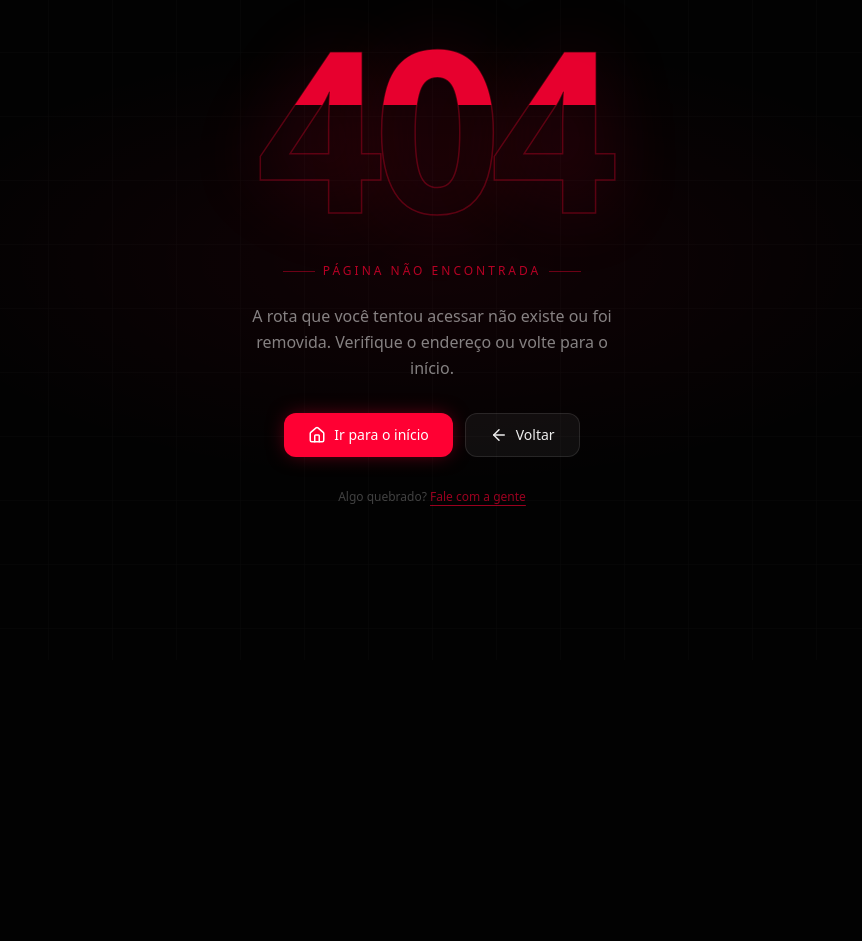
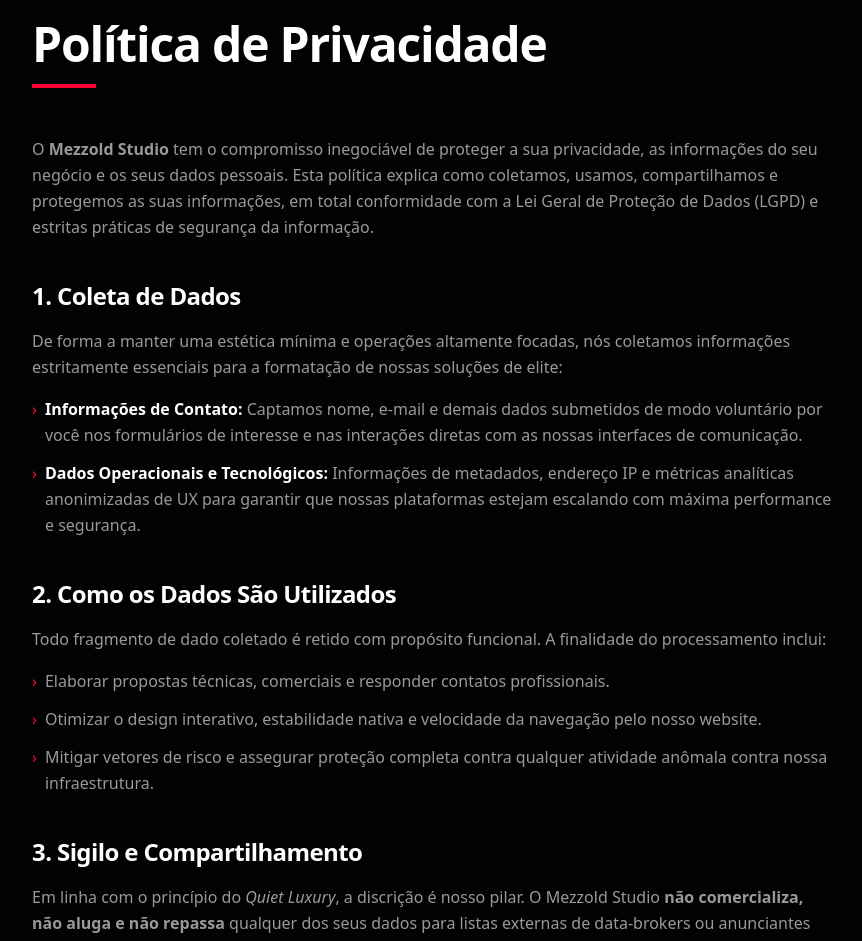
Before and after one commit to ViniciusNoetzold/MezzoldStudios, a Next.js app: page /privacidade in a window 1280 px wide. Before the commit this address had no page. Shown: the part 140-1081 px from the top of the page, without its empty margins (208-1070 px from the left). Before the commit the page ends 800 px from the top, so only its background shows below. Built offline with nearby package versions, Linux system fonts and the light colour scheme.

Commit message:
feat: add privacy policy page and remove terms of use from footer

```diff
--- /dev/null
+++ b/src/app/privacidade/page.tsx
@@ -0,0 +1,84 @@
+import { Header } from "@/components/layout/Header";
+import { Footer } from "@/components/layout/Footer";
+
+export const metadata = {
+  title: "Política de Privacidade | Mezzold Studio",
+  description: "Nossa política de privacidade e compromisso com a confidencialidade e segurança dos dados das nossas empresas parceiras.",
+};
+
+export default function PrivacidadePage() {
+  return (
+    <main className="min-h-screen bg-[#020202] text-white selection:bg-electric-red/30 flex flex-col justify-between">
+      <Header />
+
+      <div className="flex-1 pt-40 pb-24 px-6 md:px-12 max-w-4xl mx-auto w-full">
+        <h1 className="font-sans text-4xl md:text-5xl font-black tracking-tight mb-4 text-white">
+          Política de Privacidade
+        </h1>
+
+        <div className="w-16 h-1 bg-electric-red mb-12"></div>
+
+        <div className="space-y-10 text-white/60 leading-relaxed font-sans text-sm md:text-base">
+          <div>
+            <p className="mb-4">
+              O <strong>Mezzold Studio</strong> tem o compromisso inegociável de proteger a sua privacidade, as informações do seu negócio e os seus dados pessoais. Esta política explica como coletamos, usamos, compartilhamos e protegemos as suas informações, em total conformidade com a Lei Geral de Proteção de Dados (LGPD) e estritas práticas de segurança da informação.
+            </p>
+          </div>
+
+          <section>
+            <h2 className="text-xl md:text-2xl font-bold tracking-tight text-white mb-4">1. Coleta de Dados</h2>
+            <p className="mb-4">
+              De forma a manter uma estética mínima e operações altamente focadas, nós coletamos informações estritamente essenciais para a formatação de nossas soluções de elite:
+            </p>
+            <ul className="list-none space-y-3">
+              <li className="flex gap-2">
+                <span className="text-electric-red">›</span>
+                <span><strong className="text-white">Informações de Contato:</strong> Captamos nome, e-mail e demais dados submetidos de modo voluntário por você nos formulários de interesse e nas interações diretas com as nossas interfaces de comunicação.</span>
+              </li>
+              <li className="flex gap-2">
+                <span className="text-electric-red">›</span>
+                <span><strong className="text-white">Dados Operacionais e Tecnológicos:</strong> Informações de metadados, endereço IP e métricas analíticas anonimizadas de UX para garantir que nossas plataformas estejam escalando com máxima performance e segurança.</span>
+              </li>
+            </ul>
+          </section>
+
+          <section>
+            <h2 className="text-xl md:text-2xl font-bold tracking-tight text-white mb-4">2. Como os Dados São Utilizados</h2>
+            <p className="mb-4">
+              Todo fragmento de dado coletado é retido com propósito funcional. A finalidade do processamento inclui:
+            </p>
+            <ul className="list-none space-y-3">
+              <li className="flex gap-2"><span className="text-electric-red">›</span> Elaborar propostas técnicas, comerciais e responder contatos profissionais.</li>
+              <li className="flex gap-2"><span className="text-electric-red">›</span> Otimizar o design interativo, estabilidade nativa e velocidade da navegação pelo nosso website.</li>
+              <li className="flex gap-2"><span className="text-electric-red">›</span> Mitigar vetores de risco e assegurar proteção completa contra qualquer atividade anômala contra nossa infraestrutura.</li>
+            </ul>
+          </section>
+
+          <section>
+            <h2 className="text-xl md:text-2xl font-bold tracking-tight text-white mb-4">3. Sigilo e Compartilhamento</h2>
+            <p>
+              Em linha com o princípio do <em>Quiet Luxury</em>, a discrição é nosso pilar. O Mezzold Studio <strong>não comercializa, não aluga e não repassa</strong> qualquer dos seus dados para listas externas de data-brokers ou anunciantes terceiros inoportunos. A partilha de informações ocorrerá unicamente em processos operacionais inerentes aos nossos servidores de e-mail criptografado ou em requisições diretamente exigidas pelo âmbito jurídico.
+            </p>
+          </section>
+
+          <section>
+            <h2 className="text-xl md:text-2xl font-bold tracking-tight text-white mb-4">4. Direitos e Gerenciamento de Dados</h2>
+            <p className="mb-4">
+              Segundo a legislação aplicável, os seus direitos fundamentais garantem que você possa solicitar quando quiser:
+            </p>
+            <ul className="list-none space-y-3 mb-4">
+              <li className="flex gap-2"><span className="text-electric-red">›</span> Confirmação ou visualização de informações sensíveis ou analíticas presentes conosco.</li>
+              <li className="flex gap-2"><span className="text-electric-red">›</span> Alteração de qualquer dado impreciso e retificação em nossos pipelines.</li>
+              <li className="flex gap-2"><span className="text-electric-red">›</span> Revogação permanente de armazenamento na nossa base (Erase/Right to be Forgotten).</li>
+            </ul>
+            <p>
+              Para engatar qualquer uma dessas ordens, escreva diretamente para nosso canal de privacidade: <a href="mailto:mezzoldstudio@gmail.com" className="text-electric-red hover:underline underline-offset-4">mezzoldstudio@gmail.com</a>.
+            </p>
+          </section>
+        </div>
+      </div>
+
+      <Footer />
+    </main>
+  );
+}
--- a/src/components/ui/footer-7.tsx
+++ b/src/components/ui/footer-7.tsx
@@ -81,8 +81,7 @@
 ]; // End social links
 
 const defaultLegalLinks = [
-  { name: "Termos de Uso", href: "#" },
-  { name: "Política de Privacidade", href: "#" },
+  { name: "Política de Privacidade", href: "/privacidade" },
 ];
 
 export const Footer7 = ({
```
